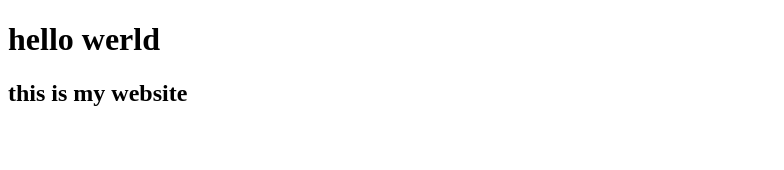
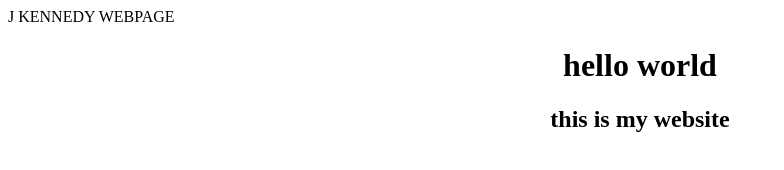
Before and after one commit to jkennedy07/jkennedy07.github.io, a plain HTML site: page index.html in a window 1280 px wide. Shown: the whole page, without its empty margins (0-784 px from the left). Drawn offline with Linux system fonts and the light colour scheme.

Commit message:
center text

```diff
--- a/index.html
+++ b/index.html
@@ -1,7 +1,10 @@
 <!DOCTYPE html>
 <html>
+<head>J KENNEDY WEBPAGE</head>
 <body>
-<h1> hello werld </h1>
+<center>
+<h1> hello world </h1>
 <h2> this is my website </h2>
+</center>
 </body>
 </html>
```
